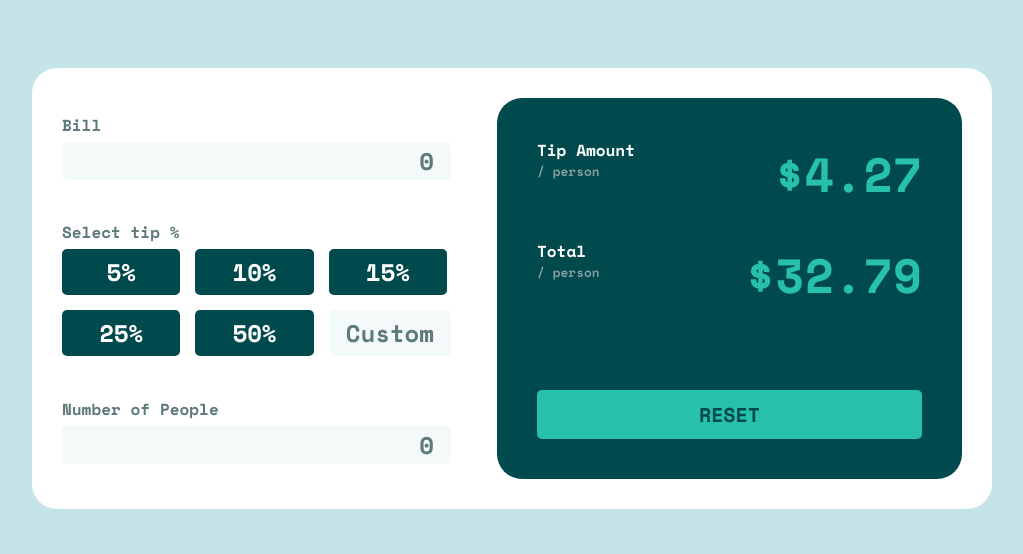
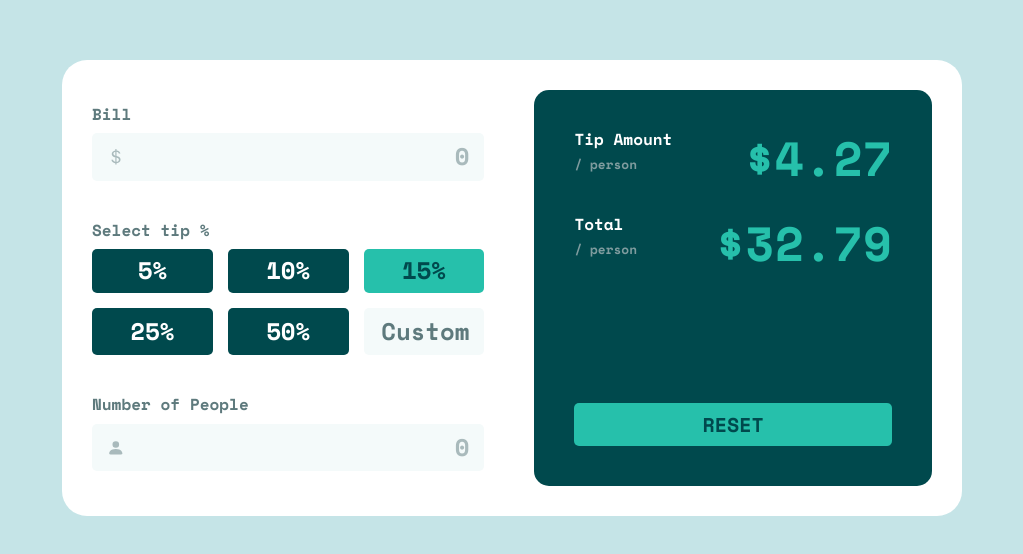
Before and after one commit to Qu4k3/challenge-tip-calculator-app, a React (Create React App) app: page / in a window 1280 px wide. Shown: the part 112-666 px from the top of the page, without its empty margins (128-1151 px from the left). Built offline with nearby package versions, Linux system fonts and the light colour scheme.

Commit message:
ADD icons, normalize.css, styles

```diff
--- a/src/App.js
+++ b/src/App.js
@@ -1,4 +1,5 @@
-import './App.scss';
+import "./App.scss";
+import { BsCurrencyDollar, BsPersonFill } from "react-icons/bs";
 
 function App() {
   return (
@@ -7,12 +8,17 @@ function App() {
         <div className="inputs">
           <div className="inputs--block">
             <span className="block--title">Bill</span>
+            <div>
+              <BsCurrencyDollar className="block--icon" />
               <input
                 type="number"
                 name="bill-amount"
                 id="bill-amount"
                 placeholder="0"
+                min="0"
+                step="any"
               />
+            </div>
           </div>
 
           <div className="inputs--block">
@@ -20,7 +26,7 @@ function App() {
             <div className="block--wrapper-btns">
               <button>5%</button>
               <button>10%</button>
-              <button>15%</button>
+              <button className="selected">15%</button>
               <button>25%</button>
               <button>50%</button>
               <input
@@ -28,18 +34,28 @@ function App() {
                 name="custom-tip"
                 id="custom-tip"
                 placeholder="Custom"
+                min="0"
+                step="any"
               />
             </div>
           </div>
 
           <div className="inputs--block">
+            <div>
               <span className="block--title">Number of People</span>
+              <span className="block--alert">Can't be zero</span>
+            </div>
+            <div>
+              <BsPersonFill className="block--icon"/>
               <input
                 type="number"
                 name="people-number"
                 id="people-number"
                 placeholder="0"
+                min="0"
+                step="any"
               />
+            </div>
           </div>
         </div>
         <div className="outcome">
--- a/src/App.scss
+++ b/src/App.scss
@@ -1,4 +1,10 @@
 @use 'styles/variables';
+
+* {
+  padding: 0;
+  margin: 0;
+  box-sizing: border-box;
+}
 
 .splitter {
   background-color: variables.$color-white;
@@ -20,14 +26,41 @@
       flex-direction: column;
       justify-content: space-between;
       margin: 15px auto;
+      gap: 40px;
 
       .inputs--block {
         display: flex;
         flex-direction: column;
-        gap: 5px;
+        gap: 10px;
 
         .block--title {
           color: variables.$color-dark-grayish-cyan;
+        }
+
+        > div {
+          position: relative;
+        }
+
+        > div:nth-child(1) {
+          display: flex;
+          justify-content: space-between;
+        }
+
+        .block--alert {
+          color: variables.$color-alert;
+          display: none;
+
+          &.alert {
+            display: block;
+          }
+        }
+
+        .block--icon {
+          position: absolute;
+          left: 15px;
+          top: 15px;
+          font-size: 1.1rem;
+          color: variables.$color-dark-grayish-cyan-alpha
         }
 
         input {
@@ -37,11 +70,39 @@
           text-align: right;
           border: none;
           border-radius: 5px;
+          padding: 10px 15px;
           background-color: variables.$color-very-light-grayish-cyan;
-          color: variables.$color-dark-grayish-cyan;
+          color: variables.$color-dark-cyan;
+
+          &:focus-visible {
+            outline-color: variables.$color-primary;
+          }
+
+          &.alert {
+            outline: 2px solid variables.$color-alert;
+          }
 
           &::placeholder {
-            color: variables.$color-dark-grayish-cyan;
+            color: variables.$color-dark-grayish-cyan ;
+          }
+
+          &#bill-amount,
+          &#people-number {
+            &::placeholder {
+              color: variables.$color-dark-grayish-cyan-alpha;
+            }
+          }
+
+          /* Chrome, Safari, Edge, Opera */
+          &::-webkit-outer-spin-button,
+          &::-webkit-inner-spin-button {
+            -webkit-appearance: none;
+            margin: 0;
+          }
+
+          /* Firefox */
+          &[type=number] {
+            -moz-appearance: textfield;
           }
         }
 
@@ -57,7 +118,19 @@
             border-radius: 5px;
             background-color: variables.$color-dark-cyan;
             color: variables.$color-white;
-            padding: 5px;
+            padding: 8px;
+            transition: .3s;
+
+            &:hover {
+              background-color: variables.$color-light-grayish-cyan;
+              color: variables.$color-dark-cyan;
+              cursor: pointer;
+            }
+
+            &.selected {
+              background-color: variables.$color-primary;
+              color: variables.$color-dark-cyan;
+            }
           }
         }
       }
@@ -65,7 +138,7 @@
 
     .outcome {
       background-color: variables.$color-dark-cyan;
-      border-radius: 25px;
+      border-radius: 15px;
       padding: 40px;
       color: variables.$color-white;
       display: flex;
@@ -79,6 +152,7 @@
         > div {
           display: flex;
           flex-direction: column;
+          gap: 10px;
         }
 
         .block--title {
@@ -98,7 +172,7 @@
       }
 
       button {
-        margin-top: 50px;
+        margin-top: auto;
         background-color: variables.$color-primary;
         opacity: .2;
         border: none;
@@ -108,12 +182,14 @@
         text-transform: uppercase;
         font-family: variables.$font-family;
         color: variables.$color-dark-cyan;
+        transition: .3s;
 
         &.pressable {
           opacity: 1;
           cursor: pointer;
 
-          &:hover, &:active {
+          &:hover,
+          &:active {
             background-color: variables.$color-light-grayish-cyan;
             opacity: 1;
           }
--- a/src/index.js
+++ b/src/index.js
@@ -1,5 +1,6 @@
 import React from 'react';
 import ReactDOM from 'react-dom/client';
+import 'normalize.css';
 import './index.scss';
 import App from './App';
 
--- a/src/styles/_variables.scss
+++ b/src/styles/_variables.scss
@@ -2,10 +2,12 @@
 $color-primary: hsl(172, 67%, 45%);
 $color-dark-cyan: hsl(183, 100%, 15%);
 $color-dark-grayish-cyan: hsl(186, 14%, 43%);
+$color-dark-grayish-cyan-alpha: hsl(186deg 14% 43% / 50%);
 $color-grayish-cyan: hsl(184, 14%, 56%);
 $color-light-grayish-cyan: hsl(185, 41%, 84%);
 $color-very-light-grayish-cyan: hsl(189, 41%, 97%);
 $color-white: hsl(0, 0%, 100%);
+$color-alert: #f87171;
 
 // defaults
 $font-family: 'Space Mono', monospace;
```
Lines whose indentation alone changed are shown as unchanged.
